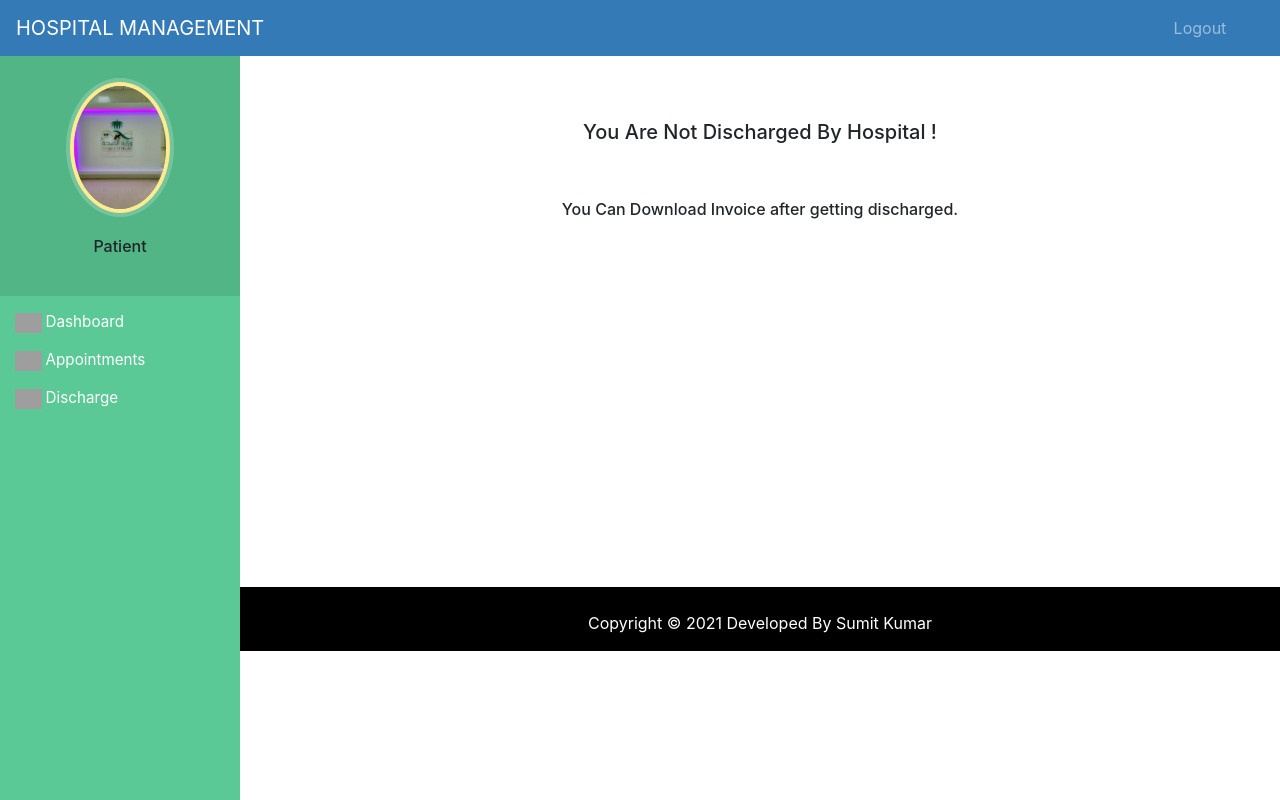
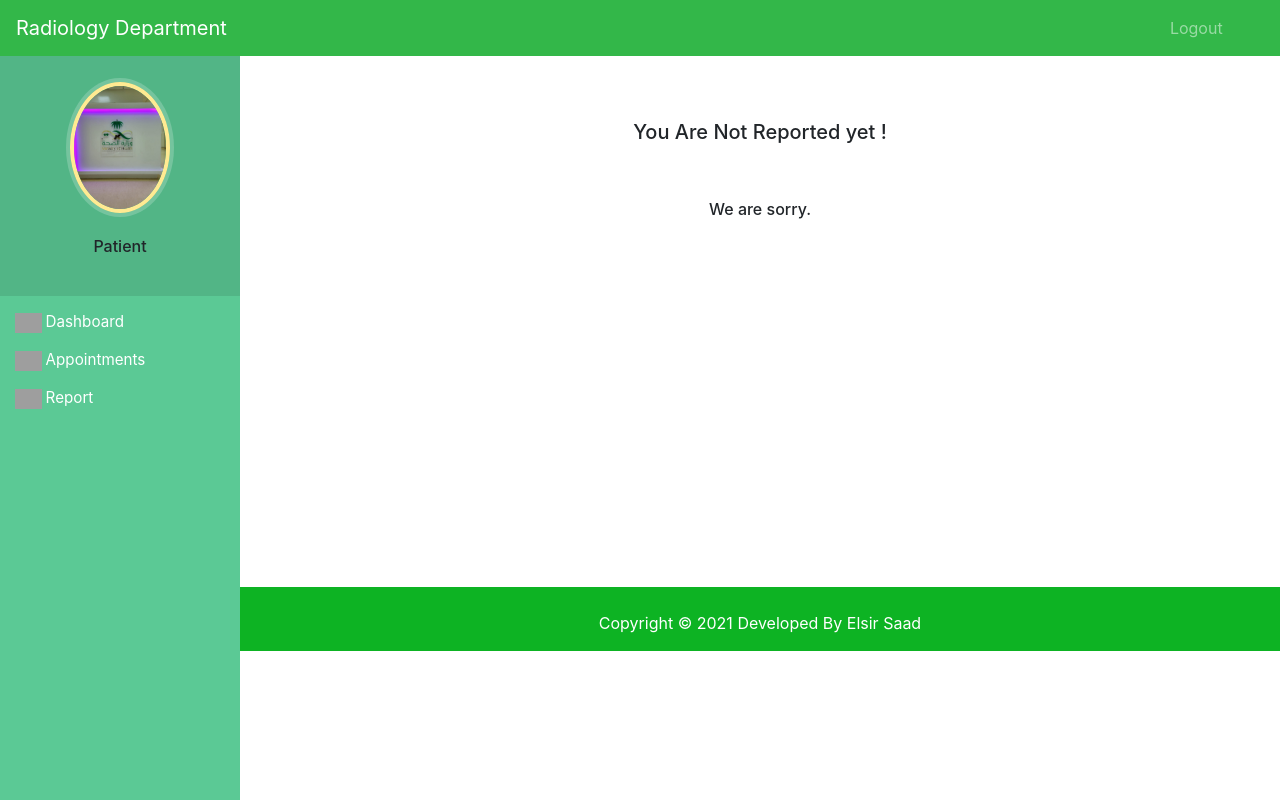
Before and after one commit to sarorsaad/srcOrignalRMS, a Django app: template templates/hospital/patient_discharge.html in a window 1280 px wide. Run offline with Django 3.2, Linux system fonts and the light colour scheme; the template is opened without the code that fills it: values that come from a table or form of the project are taken from there, others are empty; data comes from the database, SQL or seed files in the repository; both versions use the stored data as it was after the commit; some libraries are stand-ins or nearby versions; grey boxes are pictures that could not be loaded.

Commit message:
second commit

```diff
--- a/templates/hospital/patient_base.html
+++ b/templates/hospital/patient_base.html
@@ -4,7 +4,7 @@
 
 <head>
   <meta charset="UTF-8">
-  <title>HMS - Django</title>
+  <title>Radilogy Department</title>
 
   <link rel="stylesheet" href="https://stackpath.bootstrapcdn.com/bootstrap/4.3.1/css/bootstrap.min.css">
   <link rel="stylesheet" href="https://maxcdn.bootstrapcdn.com/font-awesome/4.7.0/css/font-awesome.min.css">
@@ -36,7 +36,7 @@
     -----------------------------------------*/
     footer {
       padding: 0px 0px 0px 0px;
-      background-color: black;
+      background-color: rgb(13, 179, 35);
       margin: 0px;
     }
 
@@ -284,14 +284,14 @@
     <ul>
       <li tabindex="0" class="icon-dashboard"> <a style="color:white; text-decoration:none;" href="/patient-dashboard"><span>Dashboard</span></a> </li>
       <li tabindex="0" class="icon-calendar"> <a style="color:white; text-decoration:none;" href="/patient-appointment"><span>Appointments</span></a></li>
-      <li tabindex="0" class="icon-users"> <a style="color:white; text-decoration:none;" href="/patient-discharge"><span>Discharge</span></a></li>
+      <li tabindex="0" class="icon-users"> <a style="color:white; text-decoration:none;" href="/patient-discharge"><span>Report</span></a></li>
     </ul>
   </nav>
   <main>
     <!-- nav start -->
     <div class="bs-example">
-      <nav class="navbar navbar-expand-md  navbar-dark fixed-top" style="background:#337AB7;">
-        <a href="/patient-dashboard" class="navbar-brand">HOSPITAL MANAGEMENT</a>
+      <nav class="navbar navbar-expand-md  navbar-dark fixed-top" style="background:#33b749;">
+        <a href="/patient-dashboard" class="navbar-brand">Radiology Department</a>
         <button type="button" class="navbar-toggler" data-toggle="collapse" data-target="#navbarCollapse">
           <span class="navbar-toggler-icon"></span>
         </button>
@@ -318,7 +318,7 @@
           <div class="col-md-12 col-sm-12">
             <div style="color:#ffffff;" class="wow fadeInUp footer-copyright">
               <p>
-                Copyright &copy; 2021 Developed By Sumit Kumar </p>
+                Copyright &copy; 2021 Developed By Elsir Saad </p>
             </div>
           </div>
         </div>
--- a/templates/hospital/patient_discharge.html
+++ b/templates/hospital/patient_discharge.html
@@ -237,9 +237,9 @@
 
 
 {%else%}
-<h5 style="text-align:center;">You Are Not Discharged By Hospital !</h5>
+<h5 style="text-align:center;">You Are Not Reported yet !</h5>
 <br><br>
-<h6 style="text-align:center;">You Can Download Invoice after getting discharged.</h6>
+<h6 style="text-align:center;">We are sorry.</h6>
 {%endif%}
 
 <br><br><br><br><br><br><br><br>
```
Also changed, not shown: db.sqlite3.
